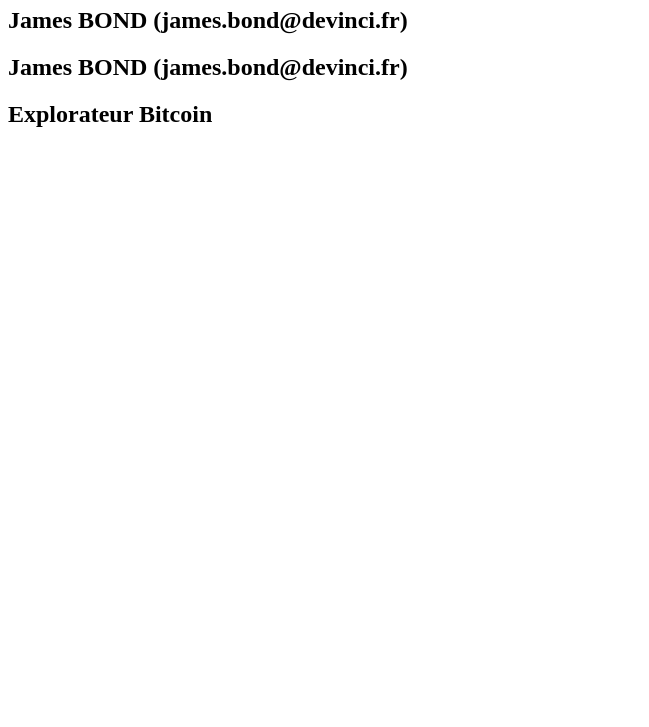
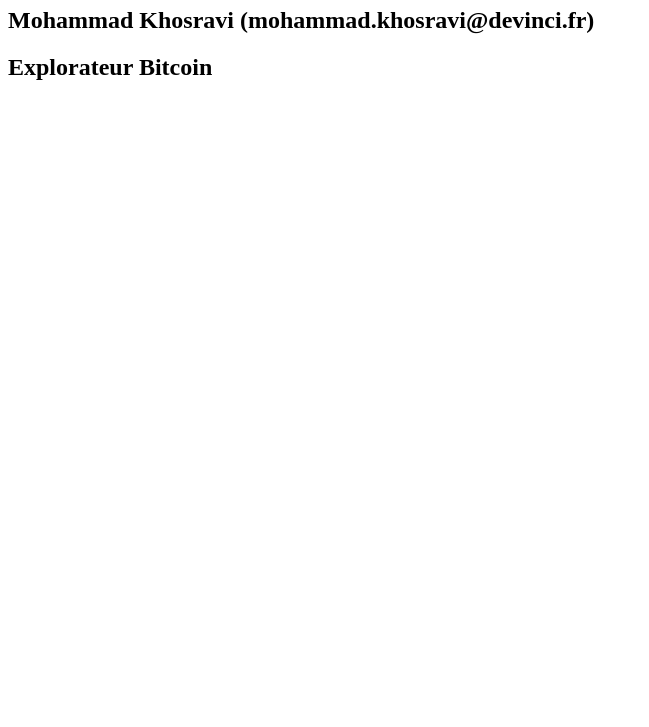
Before and after one commit to mohammad-khosravi/mohammad-khosravi.github.io, a plain HTML site: page index.html in a window 1280 px wide. Shown: the part 73-800 px from the top of the page, without its empty margins (0-649 px from the left). Drawn offline with Linux system fonts and the light colour scheme.

Commit message:
Update index.html

```diff
--- a/index.html
+++ b/index.html
@@ -1,12 +1,11 @@
 <!DOCTYPE html>
 <html>
 	<head>
-		<title> VOTRE TITRE </title>
+		<title> Bitcoin Explorer </title>
 	</head>
 	<body>
 		<h1>Explorateur Bitcoin</h1>
-		<h2>James BOND (james.bond@devinci.fr)</h2>
-		<h2>James BOND (james.bond@devinci.fr)</h2>
+		<h2>Mohammad Khosravi (mohammad.khosravi@devinci.fr)</h2>
 		<h2>Explorateur Bitcoin</h1>
 	</body>
 </html>
```
